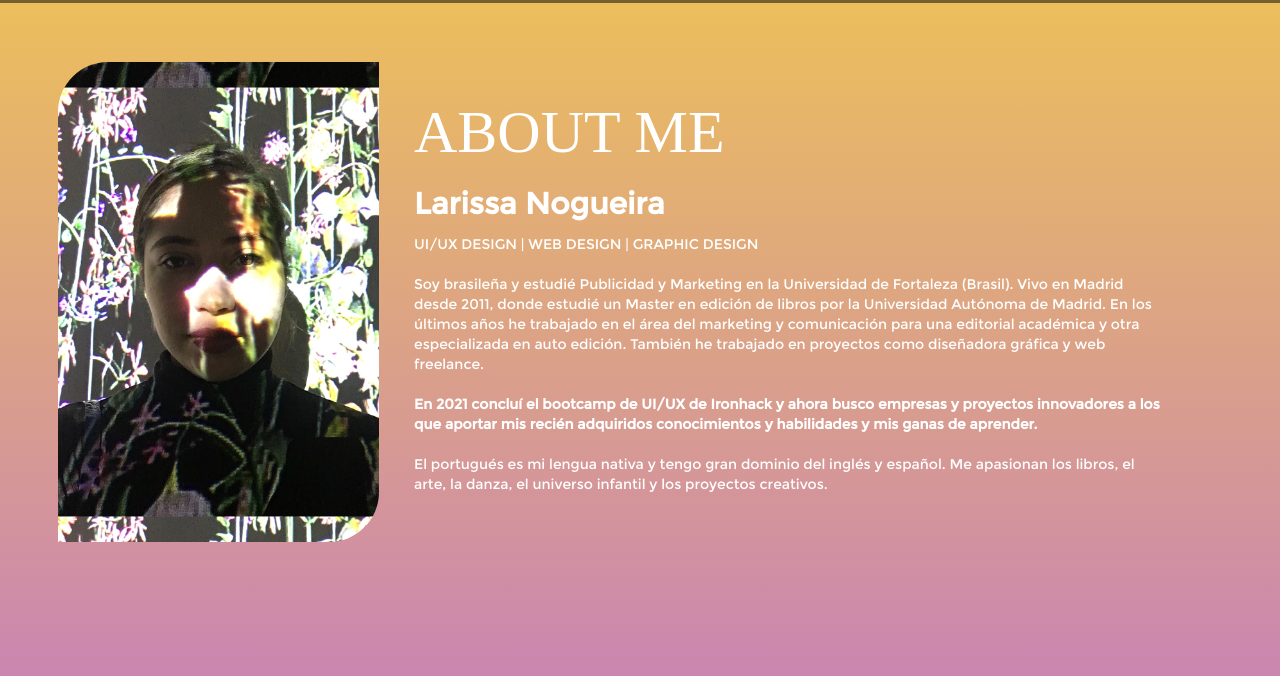
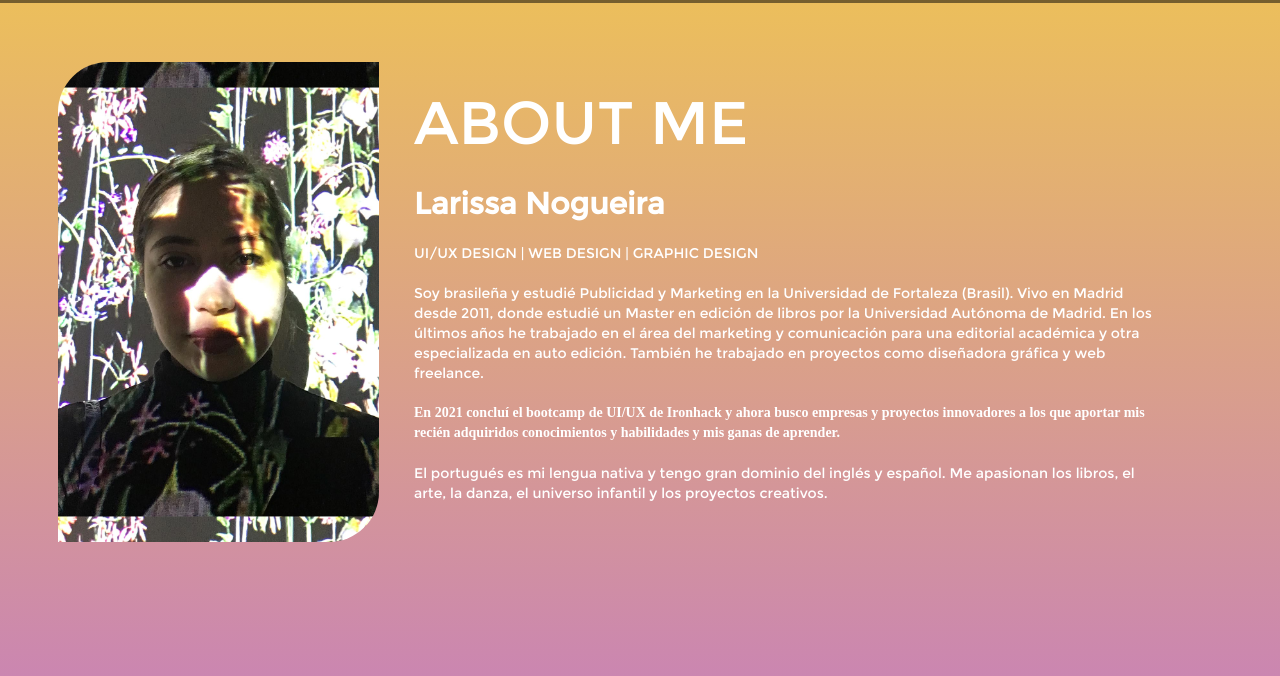
Before and after one commit to larissamn/ux-portafolio, a plain HTML site: page aboutme.html in a window 1280 px wide. Shown: the part 124-800 px from the top of the page. Drawn offline with nearby package versions, Linux system fonts and the light colour scheme.

Commit message:
Add files via upload

```diff
--- a/styles/style-aboutme.css
+++ b/styles/style-aboutme.css
@@ -1,10 +1,6 @@
 @font-face {
     font-family: 'Montserrat-Regular';
     src: url('../fonts/Montserrat-Regular.ttf');
-}
-@font-face {
-    font-family: 'Montserrat-Bold';
-    src: url('../fonts/Montserrat-Bold.ttf');
 }
 
 body{
@@ -43,11 +39,11 @@ main{
 }
 
 .bienvenida{
-    font-family: Montserrat;
+    padding-bottom: 20px;
+    font-family: 'Montserrat-Regular';
     font-style: normal;
     font-size: 60px;
     line-height: 84px;
-    padding-bottom: 20px;
     /* or 140% */
     color: #ffffff;
 }
@@ -87,15 +83,17 @@ main{
 
 .titulo-proyecto-portafolio{
     padding-bottom: 20px;
+    font-family: 'Montserrat-Regular';
     font-weight: bold;
     font-size: 30px;
-    line-height: 20px;
+    line-height: 38px;
     /* or 68% */
     color:#ffffff;
 }
 
 .subtitulo-proyecto-portafolio{
     padding-bottom: 20px;
+    font-family: 'Montserrat-Regular';
     font-weight: normal;
     text-transform: uppercase;
     font-size: 14px;
@@ -106,6 +104,7 @@ main{
 
 .texto-proyecto-portafolio{
     padding-bottom: 20px;
+    font-family: 'Montserrat-Regular';
     font-weight: normal;
     font-size: 14px;
     line-height: 20px;
@@ -115,6 +114,7 @@ main{
 
 .texto-proyecto-portafolio-bold{
     padding-bottom: 20px;
+    font-family: 'Montserrat-Bold';
     font-weight: bold;
     font-size: 14px;
     line-height: 20px;
@@ -169,6 +169,7 @@ footer {
 }
 
 .destaque-footer{
+    font-family: 'Montserrat-Regular';
     font-weight: normal;
     font-size: 24px;
     line-height: 34px;
--- a/styles/style.css
+++ b/styles/style.css
@@ -1,10 +1,6 @@
 @font-face {
     font-family: 'Montserrat-Regular';
     src: url('../fonts/Montserrat-Regular.ttf');
-}
-@font-face {
-    font-family: 'Montserrat-Bold';
-    src: url('../fonts/Montserrat-Bold.ttf');
 }
 
 body{
@@ -51,7 +47,7 @@ nav{
 }
 
 .bienvenida{
-    font-family: Montserrat;
+    font-family: 'Montserrat-Regular';
     font-style: normal;
     font-weight: bold;
     font-size: 60px;
```
Also changed, not shown: index.html (+1 -1 lines).
